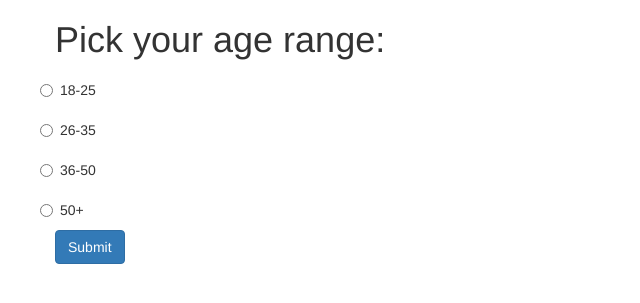
After one commit to pacebrian0/ClusterHost, a Django app: page / in a window 1280 px wide. The commit adds this page. Shown: the top 303 px of the page, without its empty margins (0-640 px from the left). Run offline with Django 3.2, Linux system fonts and the light colour scheme; some libraries are stand-ins or nearby versions.

Commit message:
Added clustering base

```diff
--- a/Cluster/templates/Cluster/clustering1.html
+++ b/Cluster/templates/Cluster/clustering1.html
@@ -1 +1,2 @@
 {% extends "clusteringbase.html" %}
+g
--- /dev/null
+++ b/Cluster/templates/Cluster/index.html
@@ -0,0 +1,39 @@
+{% extends "base.html" %}
+{% block jumbotron %}
+    <div class="container">
+        <div class="row">
+            <div class="col-sm-3">
+            </div>
+            <h1> Pick your age range:</h1>
+        </div>
+
+        <form action="" method="post" class="row" name="age">{% csrf_token %}
+            <div class="row">
+                <div class="radio">
+                    <label><input type="radio" value=1 name="age" required>18-25</label>
+                </div>
+            </div>
+            <div class="row">
+                <div class="radio">
+                    <label><input type="radio" value=2 name="age" required>26-35</label>
+                </div>
+            </div>
+            <div class="row">
+                <div class="radio">
+                    <label><input type="radio" value=3 name="age" required>36-50</label>
+                </div>
+            </div>
+            <div class="row">
+                <div class="radio">
+                    <label><input type="radio" value=4 name="age" required>50+</label>
+                </div>
+            </div>
+
+            <input type="submit" class="btn btn-primary" name="buttn" required/>
+
+        </form>
+
+
+    </div>
+
+{% endblock %}
--- /dev/null
+++ b/Cluster/templates/base.html
@@ -0,0 +1,42 @@
+{% load staticfiles %}
+
+<!DOCTYPE html>
+<html lang="en">
+<head>
+    <meta charset="utf-8">
+    <meta name="viewport" content="width=device-width, initial-scale=1">
+    <link rel="stylesheet" href="https://maxcdn.bootstrapcdn.com/bootstrap/3.3.7/css/bootstrap.min.css">
+
+</head>
+
+<body>
+
+
+<div class="container-fluid">
+    {% block jumbotron %}
+        <!-- Main component for a primary marketing message or call to action -->
+        <div class="jumbotron">
+            {% block jumbotron_content %}
+
+            {% endblock %}
+        </div>
+    {% endblock %}
+
+
+    {% block content %}
+
+    {% endblock %}
+
+
+</div>
+<script
+        src="https://code.jquery.com/jquery-3.3.1.js"
+        integrity="sha256-2Kok7MbOyxpgUVvAk/HJ2jigOSYS2auK4Pfzbm7uH60="
+        crossorigin="anonymous"></script>
+<script src="https://maxcdn.bootstrapcdn.com/bootstrap/3.3.7/js/bootstrap.min.js"></script>
+<script src="https://d3js.org/d3.v5.js"></script>
+<script src="https://cdnjs.cloudflare.com/ajax/libs/vega/3.0.10/vega-core.js"></script>
+<script src="https://cdnjs.cloudflare.com/ajax/libs/vega/3.0.10/vega.js"></script>
+</body>
+
+</html>
```
Also changed, not shown: Cluster/templates/clusteringbase.html (added, +19 -0 lines), Cluster/forms.py (added).
